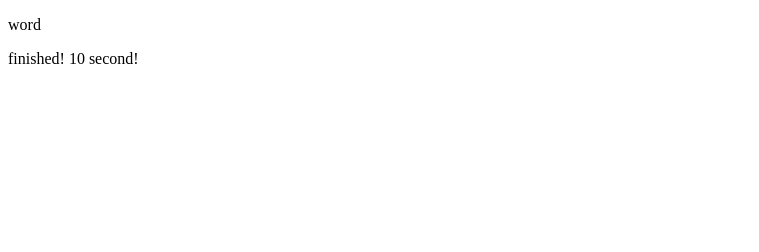
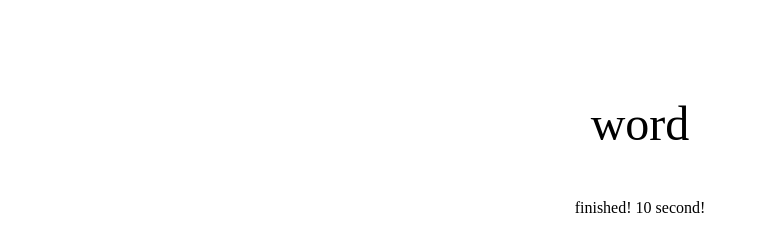
Before and after one commit to tamaki8021/typingGame, a plain HTML site: page index.html in a window 1280 px wide. Shown: the whole page, without its empty margins (0-759 px from the left). Drawn offline with Linux system fonts and the light colour scheme; files that its build step writes are made by us from their sources.

Commit message:
styleing

```diff
--- a/styles.css
+++ b/styles.css
@@ -1,3 +1,9 @@
 body {
+  padding-top: 40px;
+  font-weight: 'Courier New', monspace;
+  text-align: center;
+}
 
+#target {
+  font-size: 48px;
 }
```
